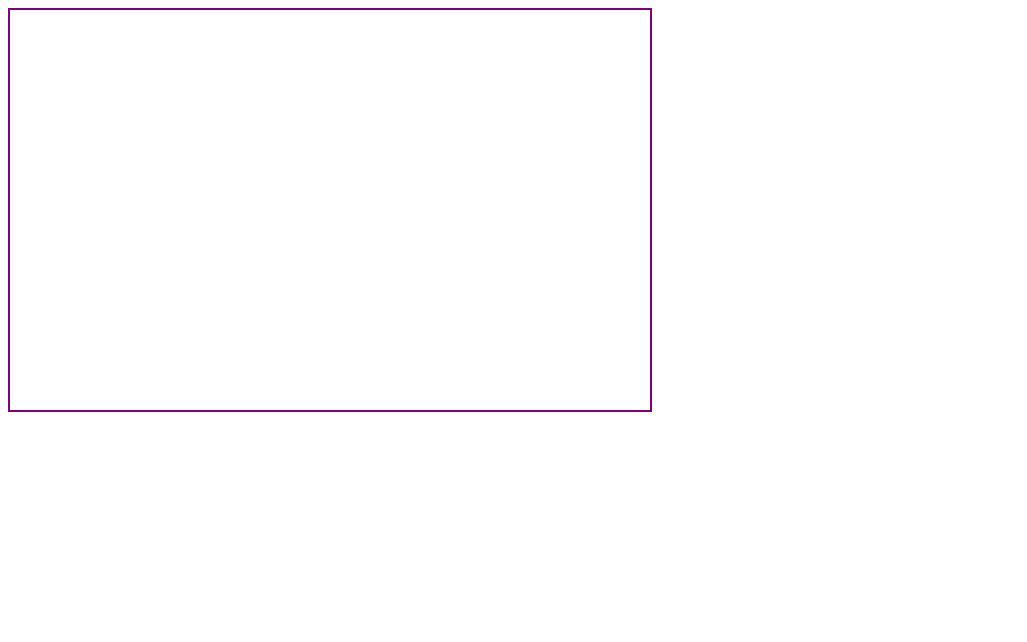
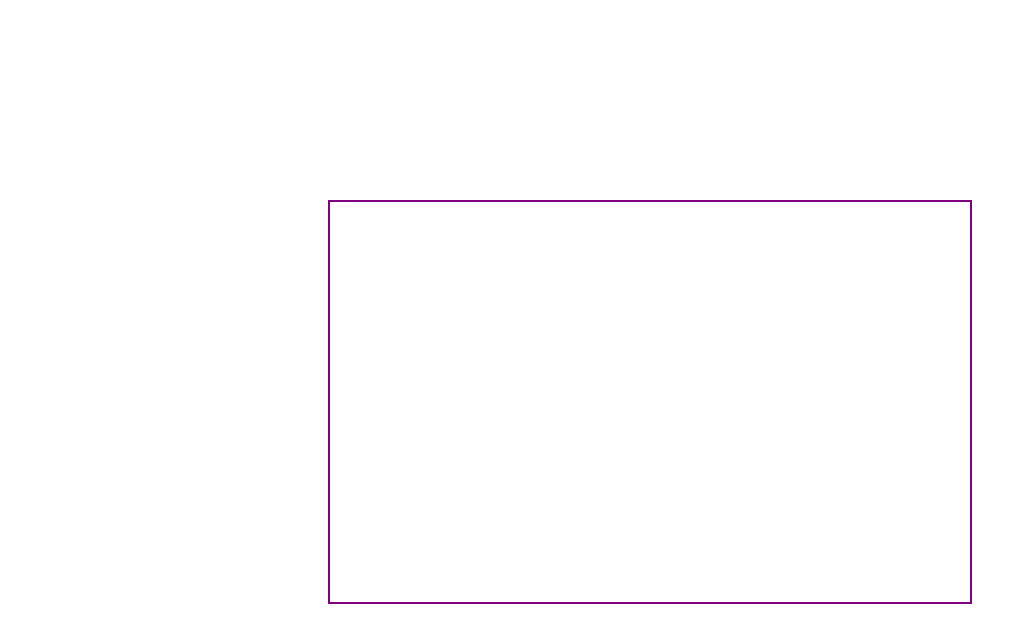
Before and after one commit to damaris-cubos-rosas/posicionamiento_1, a plain HTML site: page index.html in a window 1280 px wide. Shown: the whole page, without its empty margins (0-1027 px from the left). Drawn offline with Linux system fonts and the light colour scheme.

Commit message:
Center of the container

```diff
--- a/css/styles.css
+++ b/css/styles.css
@@ -2,4 +2,6 @@
     height: 50vh;
     width: 50vw;
     border: 2px solid purple;
+    margin-left: 25vw;
+    margin-top: 25vh;
 }
```
Also changed, not shown: index.html (+2 -1 lines).
